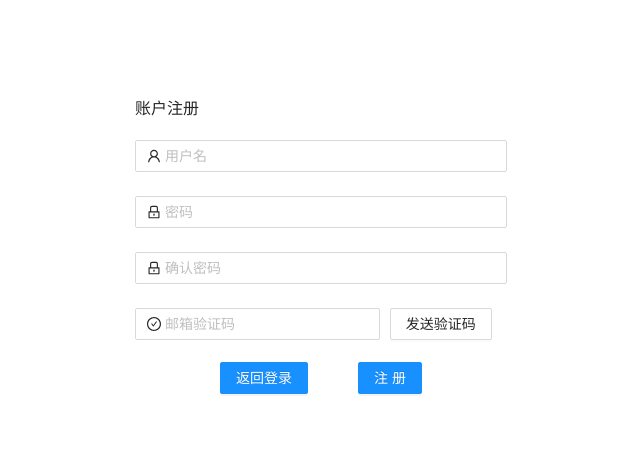
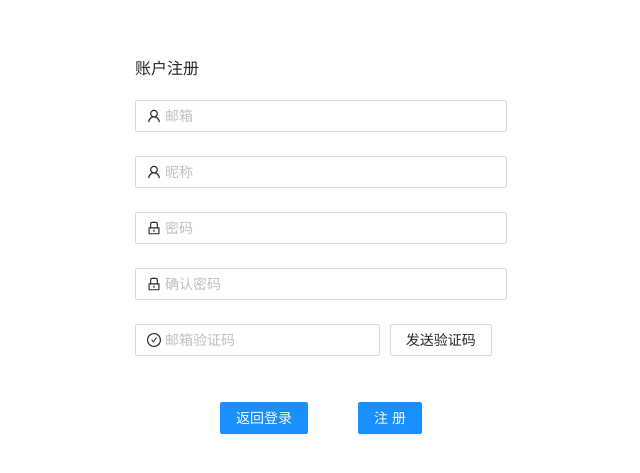
Before and after one commit to hash070/MovieManageSystem, a React (Vite) app in the folder react-front-end/: page /admin/register in a window 1280 px wide. Shown: the part 143-616 px from the top of the page, without its empty margins (319-959 px from the left). Built offline with nearby package versions, Linux system fonts and the light colour scheme.

Commit message:
完成注册接口对接，添加了一些工具类

```diff
--- a/react-front-end/src/Componments/Login.jsx
+++ b/react-front-end/src/Componments/Login.jsx
@@ -4,6 +4,7 @@ import {React, Fragment} from 'react';
 import {Link, Navigate, NavLink, useNavigate} from 'react-router-dom';
 import '../styles/Login.css';
 import {LockOutlined, UserOutlined, CheckCircleOutlined} from '@ant-design/icons';
+import {errorMSG, getFormData, successMSG} from "../Utils/CommonFuncs.js";
 
 
 const LoginForm = () => {
@@ -11,9 +12,14 @@ const LoginForm = () => {
 
     //登录表单提交方法
     const onFinish = (values) => {
-        console.log('发送登录请求体:', values);
 
-        axios.post('/api/user/login', values)
+        //构建FormData请求体
+
+        let req_body = getFormData(values)
+
+        console.log('发送登录请求体:', req_body);
+
+        axios.post('/api/user/login', req_body)
             .then(res => {
                 console.log('收到服务端返回信息', res.data);
 
@@ -44,19 +50,9 @@ const LoginForm = () => {
             }).finally(() => {
             // console.log('',localStorage.getItem("token") === null);
             // navigate('/home');
-            console.log('登录成功2')
         })
     };
 
-    //失败提示信息回调函数
-    const errorMSG = (msg) => {
-        message.error(msg);
-    };
-
-    //成功提示信息回调函数
-    const successMSG = (msg) => {
-        message.success(msg);
-    };
 
     const onFinishFailed = (errorInfo) => {
         console.log('Failed:', errorInfo);
--- a/react-front-end/src/Componments/Register.jsx
+++ b/react-front-end/src/Componments/Register.jsx
@@ -1,25 +1,91 @@
 import {Button, Checkbox, Form, Input, Col, Row} from 'antd';
 import axios from 'axios';
-import {React, Fragment} from 'react';
+import {React, Fragment, useState} from 'react';
 import {useNavigate} from 'react-router-dom';
 import '../styles/Login.css';
 import {LockOutlined, UserOutlined, CheckCircleOutlined} from '@ant-design/icons';
+import {errorMSG, getFormData, successMSG} from "../Utils/CommonFuncs.js";
+
+//注册表单
+const RegisterForm = () => {
+    //路由跳转方法
+    const navigate = useNavigate();
+
+    //绑定验证码数据到code_val中
+    let [code_val, setCodeVal] = useState('')
+
+    //绑定邮箱数据到email_val中
+    let [email_val, setEmailVal] = useState('')
 
 
-const RegisterForm = () => {
-    const navigate = useNavigate();
+    //返回到登录界面方法
     let backToLogin = () => {
         navigate('/admin/login');
     }
 
+    //发送验证码的方法
+    let sendVerifyCode = () => {
+
+        //对邮箱进行正则校验
+        let check_email = new RegExp('[a-z0-9!#$%&\'*+/=?^_`{|}~-]+(?:\\.[a-z0-9!#$%&\'*+/=?^_`{|}~-]+)*@(?:[a-z0-9](?:[a-z0-9-]*[a-z0-9])?\\.)+[a-z0-9](?:[a-z0-9-]*[a-z0-9])?')
+        if (!check_email.test(email_val)) {//如果邮箱没有通过校验
+            console.log('邮箱检查未通过', check_email.test(email_val))
+            errorMSG('请输入正确的邮箱')
+            return
+        } else {
+            console.log('邮箱检查通过', check_email.test(email_val))
+            successMSG('邮箱检查通过')
+        }
+        //构造请求体
+        let req_body = new FormData()
+        req_body.append('email', email_val)
+
+
+        //请求接口，发送验证码
+        console.log('发送的请求体是', req_body)
+        axios.post('/api/user/code', req_body).then(res => {
+            console.log('返回结果：', res.data)
+
+            if (res.data.success) {
+                successMSG('发送成功，请到邮箱中查收')
+            } else {
+                errorMSG('邮件发送失败')
+            }
+        })
+    }
+
     const onFinish = (values) => {
-        console.log('Success:', values);
+        console.log('发送请求数据:', values);
 
-        axios.post('/api/register', values)
+        //如果两次输入的密码不一致，则提示要求重新输入并结束本方法回调。
+        if (values.password1 !== values.password2) {
+            errorMSG('两次输入的密码不一致，请重新输入')
+            return
+        }
+
+        //创建请求体
+        //注意，发送请求时，一定要用FormData对象来发送请求
+        let req_body = getFormData({
+            email: values.email,
+            nickname: values.nickname,
+            password: values.password1,
+            code: values.code,
+        })
+
+        console.log('发送的请求体:', req_body)
+
+        axios.post('/api/user/register', req_body)
             .then(res => {
                 console.log("登录成功");
                 console.log(res.data);
-                navigate('/');
+
+                //TODO: 跳转到登录页面
+
+                navigate('/admin/login');
+            })
+            .catch(err => {
+                console.log('出现错误', err)
+                errorMSG(err.message)
             })
     };
 
@@ -40,11 +106,26 @@ const RegisterForm = () => {
                     className="login-form"
                     initialValues={{remember: true}}
                     onFinish={onFinish}>
+                    {/*AntD邮箱前端校验*/}
                     <Form.Item
-                        name="username"
-                        rules={[{required: true, message: '请输入您的用户名!'}]}>
+                        name="email"
+                        onChange={(e) => {
+                            console.log('邮箱数值更新', e.target.value)
+                            setEmailVal(e.target.value)
+                        }}
+                        rules={[{
+                            required: true,
+                            pattern: /^[A-Za-z\d]+([-_.][A-Za-z\d]+)*@([A-Za-z\d]+[-.])+[A-Za-z\d]{2,4}$/,
+                            message: '请输入正确的邮箱!'
+                        }]}>
                         <Input prefix={<UserOutlined className="site-form-item-icon"/>}
-                               placeholder="用户名"/>
+                               placeholder="邮箱"/>
+                    </Form.Item>
+                    <Form.Item
+                        name="nickname"
+                        rules={[{required: true, message: '请输入您的昵称!'}]}>
+                        <Input prefix={<UserOutlined className="site-form-item-icon"/>}
+                               placeholder="昵称"/>
                     </Form.Item>
                     <Form.Item
                         name="password1"
@@ -68,11 +149,21 @@ const RegisterForm = () => {
                     <div>
                         <Row gutter={10}>
                             <Col span={16}>
-                                <Input
-                                    prefix={<CheckCircleOutlined className="site-form-item-icon"/>}
-                                    placeholder="邮箱验证码"/>
+                                <Form.Item
+                                    name="code"
+                                    rules={[{required: true, message: '请输入您的验证码!'}]}>
+                                    <Input
+                                        prefix={<CheckCircleOutlined className="site-form-item-icon"/>}
+                                        onChange={(e) => {
+                                            console.log('验证码输入值更新', e.target.value)
+                                            setCodeVal(e.target.value)
+                                        }}
+                                        placeholder="邮箱验证码"/>
+                                </Form.Item>
                             </Col>
-                            <Col span={8}><Button>发送验证码</Button></Col>
+                            <Col span={8}><Button onClick={sendVerifyCode}>
+                                发送验证码
+                            </Button></Col>
                         </Row>
                     </div>
                     <br/>
--- /dev/null
+++ b/react-front-end/src/Utils/CommonFuncs.js
@@ -0,0 +1,20 @@
+import {message} from "antd";
+
+//工具类
+
+//失败提示信息回调函数
+export function errorMSG(msg) {
+    message.error(msg);
+};
+
+//成功提示信息回调函数
+export function successMSG(msg) {
+    message.success(msg);
+};
+
+//将对象转换成FormData
+export function getFormData(object) {
+    const formData = new FormData();
+    Object.keys(object).forEach(key => formData.append(key, object[key]));
+    return formData;
+}
```
